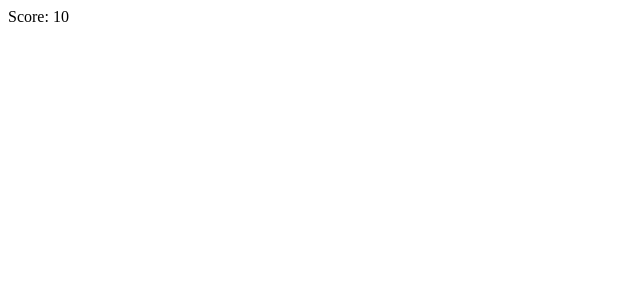
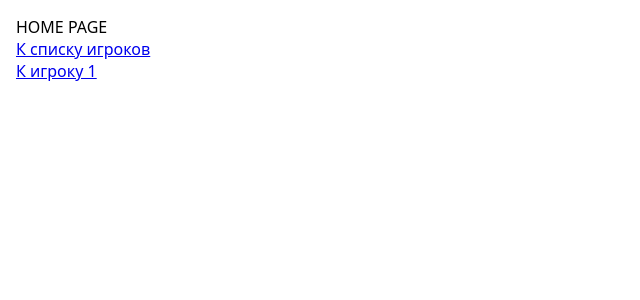
Before and after one commit to SergeyKovalchuk2086/hooply, a Nuxt app: page / in a window 1280 px wide. Shown: the top 300 px of the page, without its empty margins (0-640 px from the left). Built offline with nearby package versions, Linux system fonts and the light colour scheme.

Commit message:
add pages, layouts, assets

```diff
--- a/app/app.vue
+++ b/app/app.vue
@@ -1,11 +1,5 @@
-<script setup lang="ts">
-const score: number = 10;
-
-const route = useRoute();
-
-route.params.id; // типизировано
-</script>
-
 <template>
-  <div>Score: {{ score }}</div>
+  <NuxtLayout name="default">
+    <NuxtPage />
+  </NuxtLayout>
 </template>
--- /dev/null
+++ b/app/assets/css/main.css
@@ -0,0 +1,3 @@
+body {
+    font-family: system-ui, -apple-system, BlinkMacSystemFont, 'Inter', sans-serif;
+}
--- /dev/null
+++ b/app/layouts/default.vue
@@ -0,0 +1,11 @@
+<template>
+  <div class="layout">
+    <slot />
+  </div>
+</template>
+
+<style scoped>
+.layout {
+  padding: 8px;
+}
+</style>
--- /dev/null
+++ b/app/pages/index.vue
@@ -0,0 +1,9 @@
+<template>
+  <div>HOME PAGE</div>
+  <div>
+    <NuxtLink to="/players">К списку игроков</NuxtLink>
+  </div>
+  <div>
+    <NuxtLink to="/players/1">К игроку 1</NuxtLink>
+  </div>
+</template>
--- /dev/null
+++ b/app/pages/players/[id].vue
@@ -0,0 +1,6 @@
+<template>PLAYER {{ route.params.id }}</template>
+
+<script setup lang="ts">
+import { useRoute } from "vue-router";
+const route = useRoute();
+</script>
--- /dev/null
+++ b/app/pages/players/index.vue
@@ -0,0 +1 @@
+<template>PLAYERS PAGE</template>
--- a/nuxt.config.ts
+++ b/nuxt.config.ts
@@ -4,6 +4,8 @@ export default defineNuxtConfig({
   compatibilityDate: '2026-01-04',
   modules: ['@nuxt/eslint'],
 
+  css: ['~/assets/css/main.css'],
+
   typescript: {
     strict: true,
     typeCheck: true,
```
